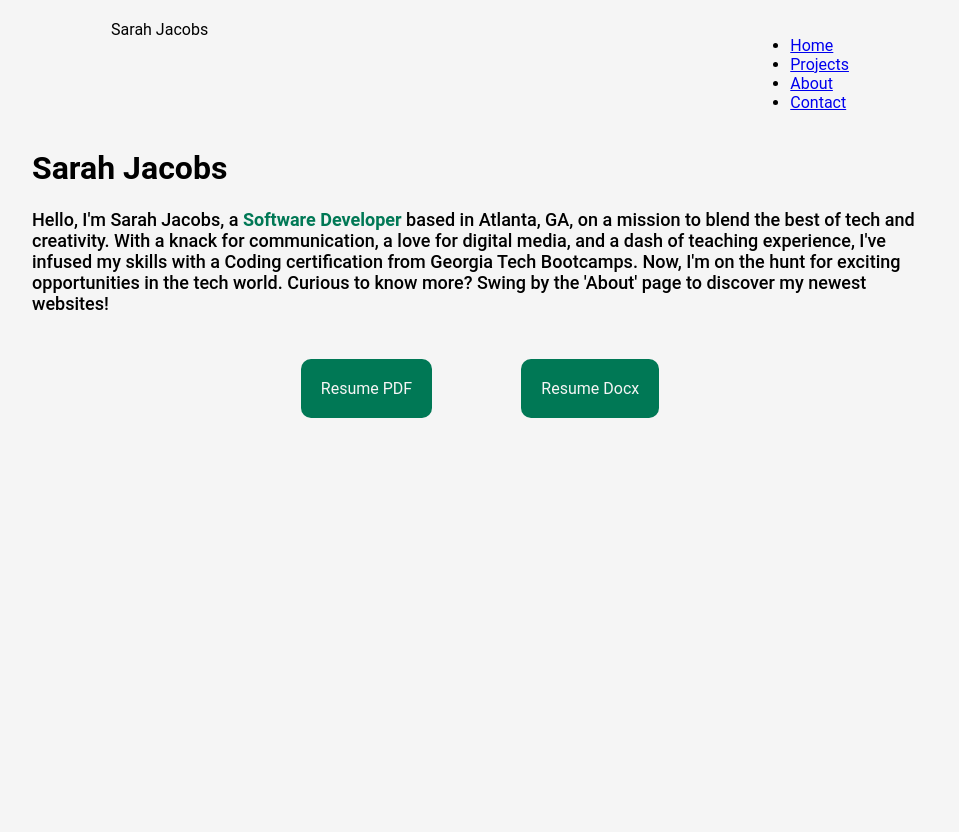
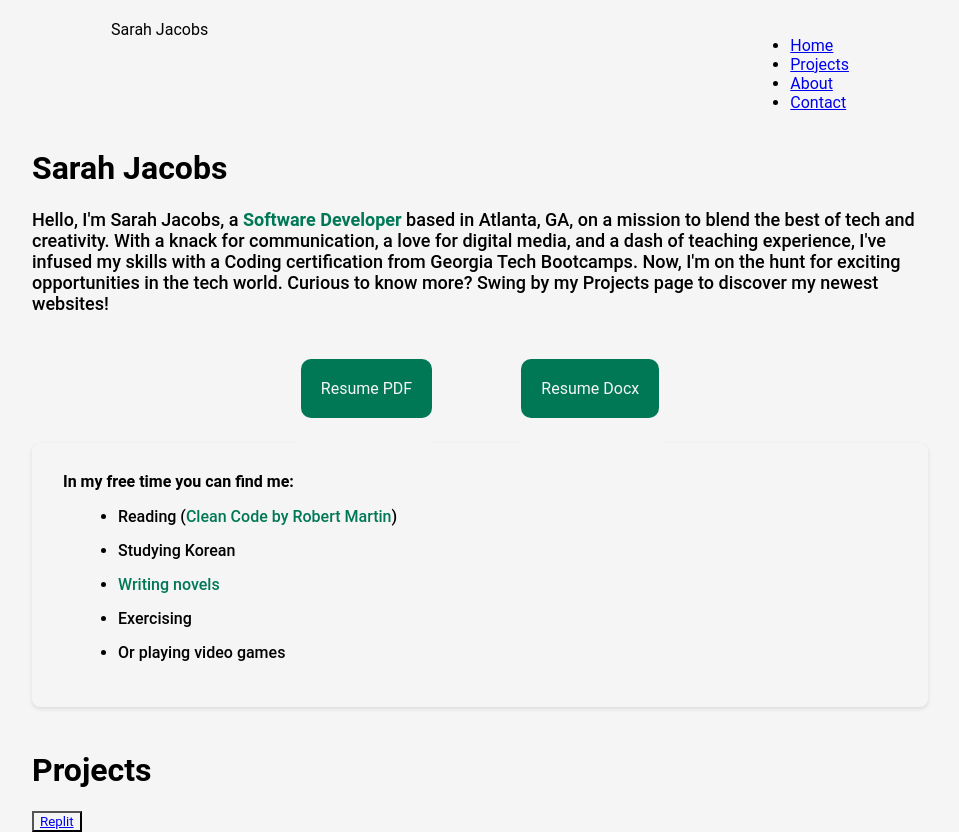
Before and after one commit to sarahgjacobs/sarahjacobsdev, a React (Create React App) app: page / in a window 1280 px wide. Shown: the whole page, without its empty margins (160-1119 px from the left). Before the commit the page ends 800 px from the top, so only its background shows below. Built offline with nearby package versions, Linux system fonts and the light colour scheme.

Commit message:
added project page

```diff
--- a/src/App.js
+++ b/src/App.js
@@ -1,12 +1,14 @@
 import './App.css';
 import Home from './components/Home'
 import Navbar from './components/Navbar';
+import Projects from './components/Projects';
 
 function App() {
   return (
     <div>
       <Navbar />
       <Home />
+      <Projects />
     </div>
   );
 }
--- a/src/components/Home.js
+++ b/src/components/Home.js
@@ -13,7 +13,7 @@ function Home() {
                     for communication, a love for digital media, and a dash of teaching experience,
                     I've infused my skills with a Coding certification from Georgia Tech
                     Bootcamps. Now, I'm on the hunt for exciting opportunities in the tech
-                    world. Curious to know more? Swing by the 'About' page to discover my
+                    world. Curious to know more? Swing by my Projects page to discover my
                     newest websites!
                 </p>
             </div>
@@ -25,6 +25,29 @@ function Home() {
                     <button className="resume-button">Resume Docx</button>
                 </a>
             </div>
+            <div className='hobbies'>
+                <p>In my free time you can find me:
+                    <ul className='hobbie-list'>
+                        <li>
+                            Reading (<a href="https://a.co/d/3zq8Gjv">Clean Code by Robert Martin</a>)
+                        </li>
+                        <li>
+                        Studying Korean
+                        </li>
+                        <li>
+                        <a href="https://sarahgjacobs.github.io/sarahjacobswrites/#">Writing novels</a>
+                        </li>
+                        <li>
+                            Exercising
+                        </li>
+                        <li>
+                            Or playing video games
+                        </li>
+                    </ul>
+                    </p>
+            </div>
+
+
         </div>
     )
 }
--- /dev/null
+++ b/src/components/Projects.js
@@ -0,0 +1,19 @@
+import React from 'react'
+
+function Projects() {
+    return (
+        <div className='project-page'>
+            <h1>Projects</h1>
+            <div className='replit-button'>
+                <button>
+                    <a href='https://replit.com/@sarahgjacobs' id='replit'>Replit</a>
+                </button>
+            </div>
+            <div className='project-cards'>
+
+            </div>
+        </div>
+    )
+}
+
+export default Projects
--- a/src/index.css
+++ b/src/index.css
@@ -37,7 +37,7 @@ code {
 
 /* Home page */
 
-.home-page {
+.home-page, .project-page {
   justify-content: center;
   align-items: center;
   margin-left: 15%;
@@ -62,6 +62,8 @@ code {
   margin-left: 30%;
   margin-right: 30%;
   max-width: 50%;
+  cursor: pointer;
+
 }
 
 .resume-button {
@@ -71,4 +73,32 @@ code {
   background-color: #007855;
   color: #f5f5f5;
   padding: 20px;
+  cursor: pointer;
+  margin-bottom: 25px;
 }
+
+.hobbies {
+  font-size: large;
+  font-weight: 600;
+  margin-bottom: 5%;
+  border: 1px solid #f5f5f5;
+  border-radius: 8px;
+  box-shadow: 0 2px 4px rgba(0, 0, 0, 0.1);
+  padding: 12px 30px;
+  display: flex;
+  font-size: 16px;
+  text-decoration: none;
+}
+
+.hobbie-list li {
+  font-weight: 500;
+  margin: 15px;
+  margin-right: 20px;
+}
+
+.hobbie-list li a {
+  text-decoration: none;
+  color: #007855;
+}
+
+/* Projects Page */
```
